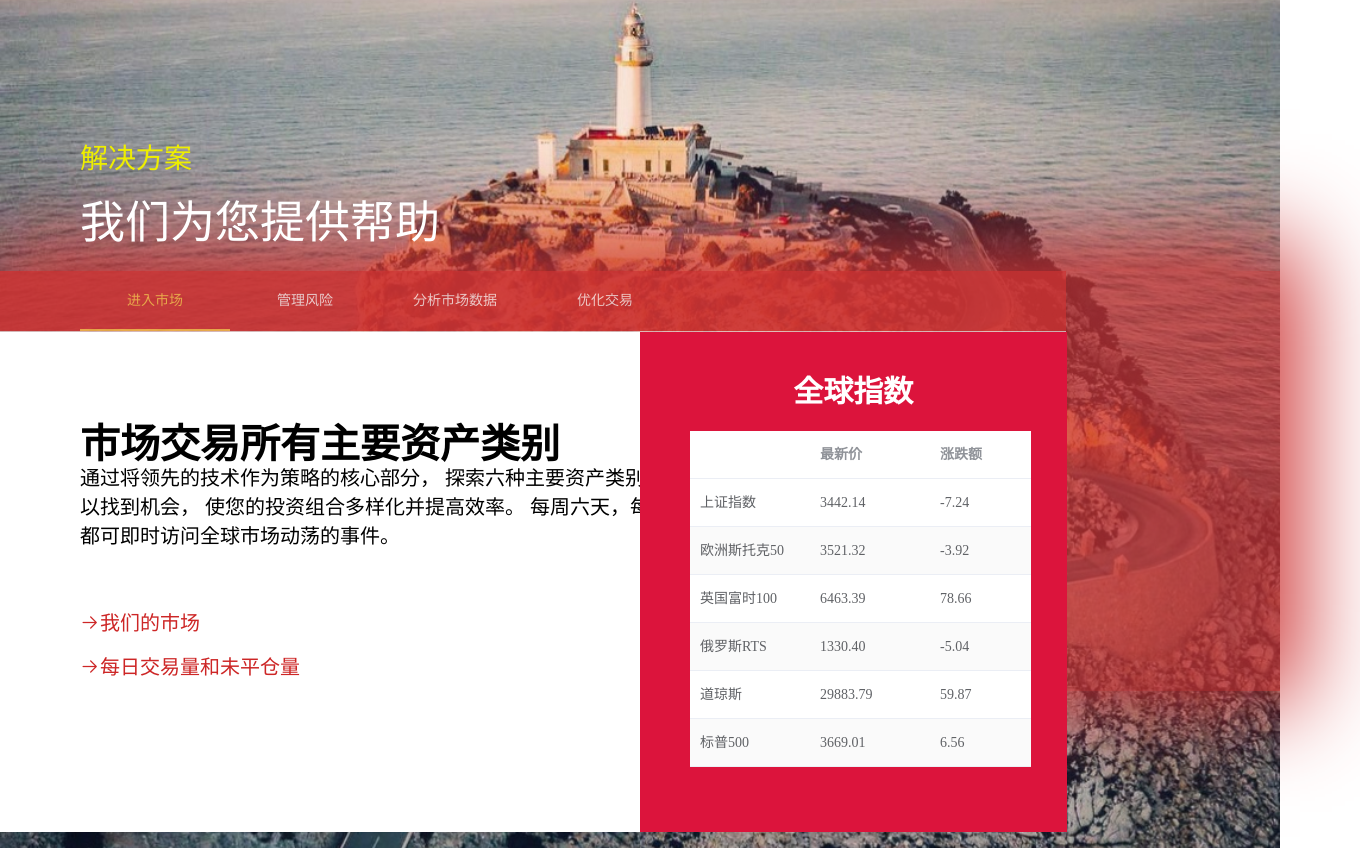
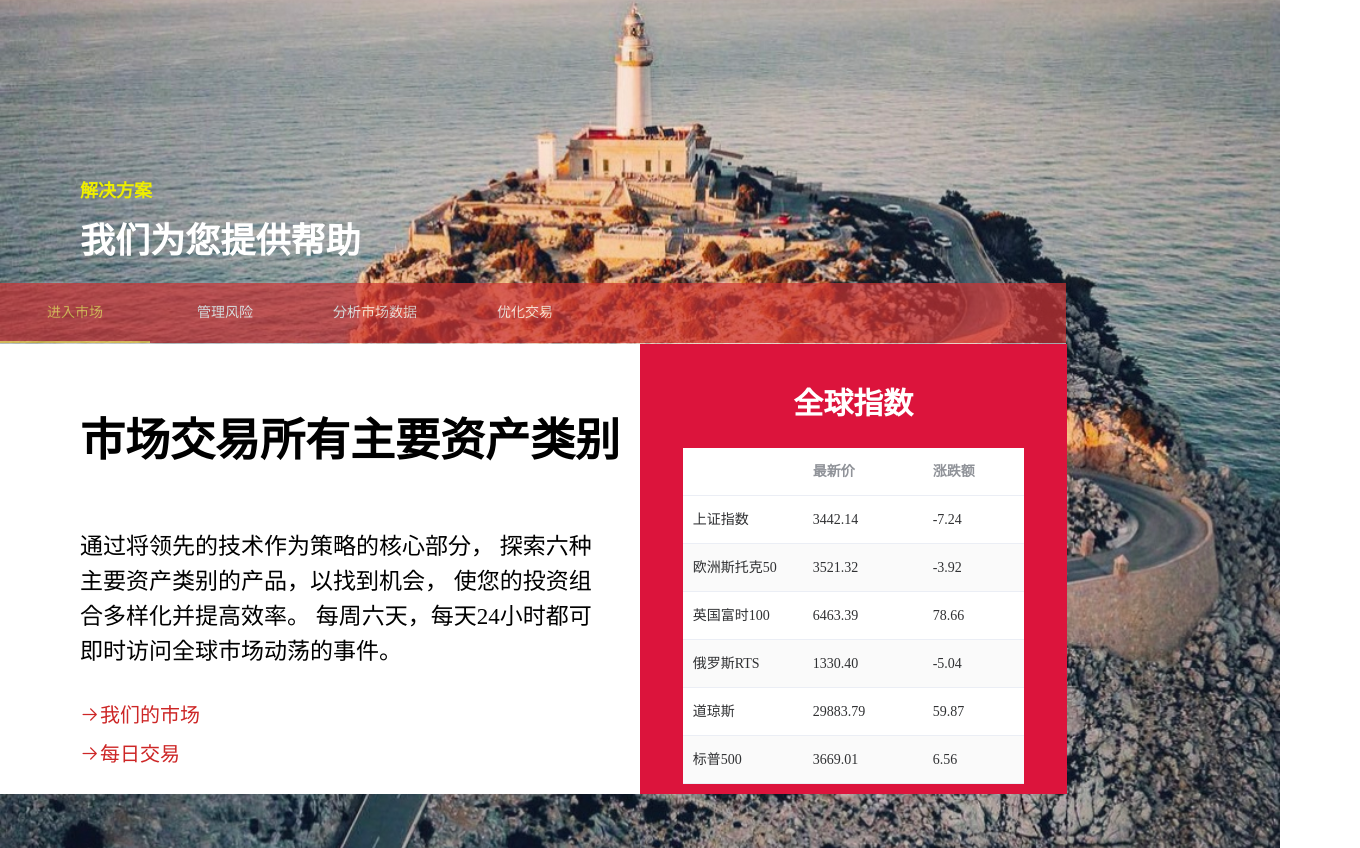
Before and after one commit to 1284496419/ProfitTrea-Font, a Vue app: page /#/ in a window 1280 px wide. Shown: the part 452-1300 px from the top of the page, 1360 px wide, since content can reach past the window. Built offline with nearby package versions, Linux system fonts and the light colour scheme; the HTML template or start-up script is replaced by a standard one.

Commit message:
feat:修改首页布局
增加Main组件,并修改tabline组i件

```diff
--- /dev/null
+++ b/src/components/index/Main.vue
@@ -0,0 +1,41 @@
+<template>
+  <div class="main">
+    <h1 class="platform">多样化证券交易模拟平台</h1>
+    <div class="main-title">
+      <h3 id="resolve">解决方案</h3>
+      <h3 id="help">我们为您提供帮助</h3>
+    </div>
+    <Tabline></Tabline>
+  </div>
+</template>
+
+<script>
+import Tabline from '@/components/index/Tabline.vue'
+export default {
+  name: 'main',
+  components: {
+    Tabline
+  }
+}
+</script>
+
+<style>
+.main{
+  color: white;
+  font-size: 30px;
+}
+.platform{
+  display: inline-block;
+  margin: 230px 0 0 80px;
+}
+.main-title{
+  margin: 170px 0 0 80px;
+}
+.main-title h3{
+  margin-top: 10px;
+}
+#resolve{
+  color: #EEEE00;
+  font-size: 18px;
+}
+</style>
--- a/src/components/TabStrip.vue
+++ b/src/components/index/Tabline.vue
@@ -1,8 +1,8 @@
 <template>
-  <div class="tabstrip">
+  <div class="tabline">
     <el-menu
     :default-active="activeIndex2"
-    class="el-menu-demo"
+    class="tabline-top"
     mode="horizontal"
     @select="handleSelect"
     background-color="#CD3333"
@@ -13,41 +13,30 @@
       <el-menu-item index="3">分析市场数据</el-menu-item>
       <el-menu-item index="4">优化交易</el-menu-item>
     </el-menu>
-    <el-row class="strip-main">
-      <el-col :span="12" id="t-left">
-        <div class="tr-main">
-          <el-row>
-            <el-col :span="24" class="tr-title">
-              <h1>市场交易所有主要资产类别</h1>
-            </el-col>
-          </el-row>
-          <el-col :span="24" class="tr-content">
-            <p>
+    <el-row class="tabline-content">
+      <el-col :span="12" class="tabline-content-info">
+        <h2 class=" info info-title">市场交易所有主要资产类别</h2>
+        <p class="info info-content">
           通过将领先的技术作为策略的核心部分，
           探索六种主要资产类别的产品，以找到机会，
           使您的投资组合多样化并提高效率。
           每周六天，每天24小时都可即时访问全球市场动荡的事件。
         </p>
-          </el-col>
-          <el-col class="address">
-            <div class="enter" @click="enter_Market">
+        <div class=" info jump our-market" @click="enter_Market">
           <i class="el-icon-right"></i>
           <span>我们的市场</span>
         </div>
-            <div class="enter">
+        <div class=" info jump" @click="enter_Transaction">
           <i class="el-icon-right"></i>
-              <span>每日交易量和未平仓量</span>
+          <span>每日交易</span>
         </div>
       </el-col>
-        </div>
-      </el-col>
-      <el-col :span="8" id="t-right">
-        <h2>全球指数</h2>
+      <el-col :span="8" class="tabline-content-data">
+        <h2 id="global">全球指数</h2>
         <el-table
           :data="tableData"
           stripe
-          style="width: 80%;"
-          >
+          style="width: 80%;" class="global-data">
           <el-table-column
             prop="stockname"
             width="120">
@@ -127,16 +116,18 @@ export default {
     },
     enter_Market () {
       this.$router.push('/market')
+    },
+    enter_Transaction () {
+      this.$router.push('/transaction')
     }
   }
 }
 </script>
 
 <style scoped>
-.el-menu{
+.tabline-top{
   margin-top: 20px;
   opacity: 70%;
-  /* background-color: rgba(205, 51, 51, -100%); */
   width: 83.3%;
 }
 .el-menu-item{
@@ -144,61 +135,47 @@ export default {
   width: 150px;
   text-align: center;
 }
-#t-market{
+.tabline-content-info{
+  height: 450px;
+  background-color: white;
+}
+.info{
+  color: #000000;
   margin-left: 80px;
 }
-.strip-main > .el-col{
-  height: 500px;
+.info-title{
+  margin-top: 60px;
 }
-#t-left{
-  background-color: white;
+.info-content{
+  width: 80%;
+  font-size: 23px;
+  margin-top: 60px;
+  line-height: 35px;
+  /* text-indent: 20px; */
 }
-.enter{
+.our-market{
+  margin: 30px 0 10px 80px;
+}
+.jump{
   cursor: pointer;
-  margin-top: 15px;
-}
-.tr-title{
-  margin-top: 80px;
-}
-#t-right{
-  text-align: center;
-  background-color: #DC143C;
-  margin-top: -0.5px;
-}
-h1{
-  margin-left: 80px;
-  height: 50px;
-}
-h2{
-  color: white;
-  margin-top: 35px;
-  display: inline-block;
-}
-.tr-content{
-  font-size: 20px;
-  margin-left: 80px;
-  width: 650px;
-  height: 100px;
-}
-.el-table{
-  margin-left: 50px;
-  margin-top: 20px;
-}
-.el-table__row{
-  margin-top: 80px;
-  background-color: #DC143C;
-}
-/* 表格下划线 */
-.el-table td, .el-table th.is-leaf{
-  border-bottom: none;
-}
-.el-table th, .el-table tr{
-  background-color: #DC143C;
-}
-.address{
-  margin-top: 30px;
-  margin-left: 80px;
   font-size: 20px;
   color: #CD2626;
 }
+.tabline-content-data{
+  margin-top: -0.5px;
+  height: 450px;
+  background-color: #DC143C;
+  text-align: center;
+}
+#global{
+  margin-top: 35px;
+  font-size: 30px;
+  margin-bottom: 25px;
+}
+.el-table{
+  margin: auto;
+}
+.global-data{
+  color: #303133;
+}
 </style>
--- a/src/views/index.vue
+++ b/src/views/index.vue
@@ -2,7 +2,7 @@
   <div id="index">
     <!-- 登录页背景图片  -->
     <topbar/>
-    <div class="main">
+    <!-- <div class="main">
       <span>多样化证券交易模拟平台</span>
       <div class="head">
         <span id="resolve">解决方案</span>
@@ -12,24 +12,24 @@
         <TabStrip/>
         <VolumeGraph/>
       </div>
-    </div>
-    <Footers/>
+    </div> -->
+    <Main></Main>
+    <!-- <Footer/> -->
     <!-- <img src="../../static/images/profittrea.jpg" alt="图片正在加载中……" /> -->
   </div>
 </template>
 
 <script>
 import topbar from '@/components/topbar.vue'
-import TabStrip from '@/components/TabStrip.vue'
-import VolumeGraph from '@/components/VolumeGraph.vue'
-import Footers from '@/components/Footers.vue'
+import Main from '@/components/index/Main.vue'
+// import VolumeGraph from '@/components/VolumeGraph.vue'
+// import Footer from '@/components/index/Footer.vue'
 export default {
   name: 'index',
   components: {
     topbar,
-    TabStrip,
-    VolumeGraph,
-    Footers
+    Main
+    // Footer
   }
 }
 </script>
```
Also changed, not shown: src/components/index/Foot.vue (added, +21 -0 lines). Lines whose indentation alone changed are shown as unchanged.
